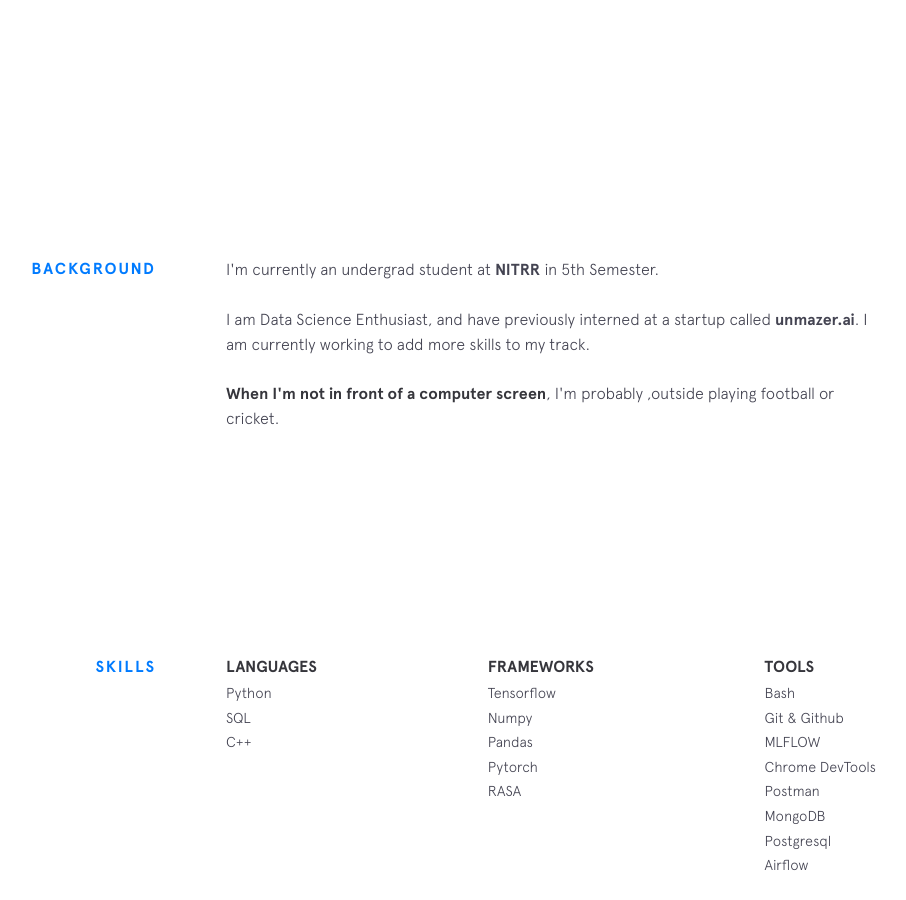
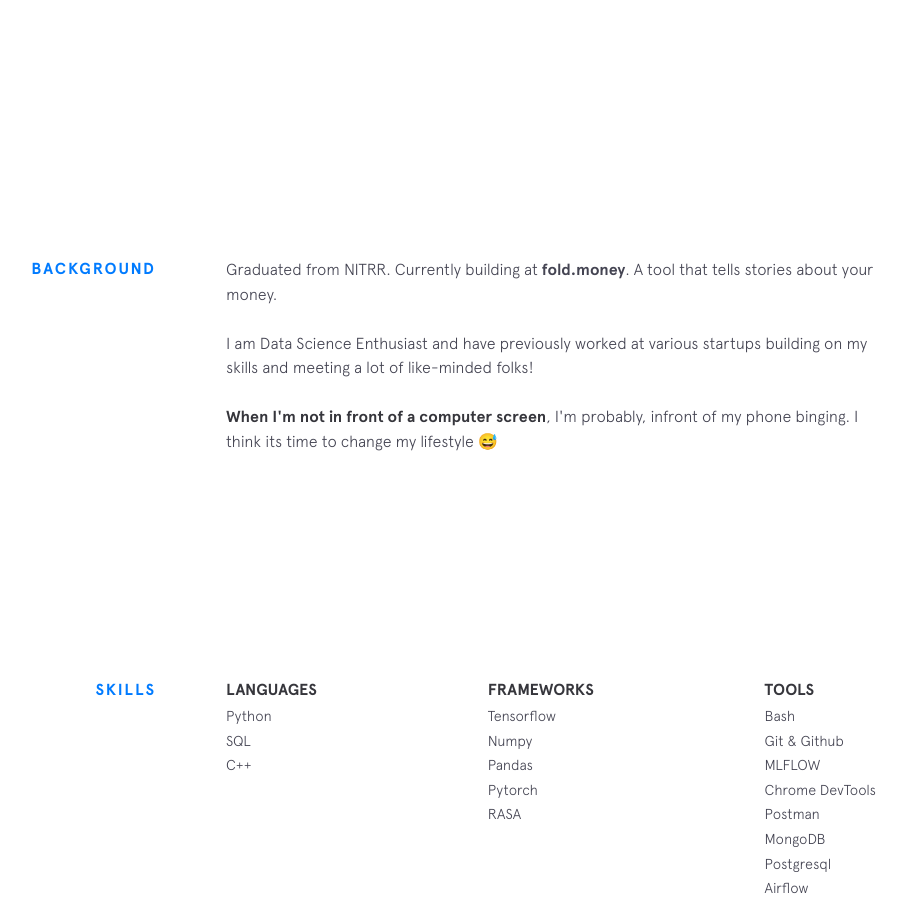
Before and after one commit to RheagalFire/rheagalfire.github.io, a Jekyll site: the page built from index.html, in a window 1280 px wide and 900 px high, scrolled down 743 px. Shown: the whole window, without its empty margins (224-1130 px from the left). Built offline with Jekyll 4.4.1, drawn with Linux system fonts in a browser that asks for light colours; nearby versions of some CDN libraries.

Commit message:
Update background.html

```diff
--- a/_includes/background.html
+++ b/_includes/background.html
@@ -2,19 +2,16 @@
   <div class="section__title">Background</div>
   <div class="section__content">
     <p>
-      I'm currently an undergrad student at
-      <a class="underline-link" href="http://nitrr.ac.in/" target="_blank"> NITRR </a> in 5th Semester.
+     Graduated from NITRR. Currently building at <a class="underline-link" href="https://fold.money/" target="_blank">fold.money</a>. A tool that tells stories about your money.
 
     </p>
 
     <p>
-      I am Data Science Enthusiast, and have previously interned at a startup called <a class="underline-link" href="https://www.unmazer.ai/" target="_blank">unmazer.ai</a>. I am currently working
-      to add more skills to my track.
+      I am Data Science Enthusiast and have previously worked at various startups building on my skills and meeting a lot of like-minded folks!
     </p>
 
     <p>
-      <strong>When I'm not in front of a computer screen</strong>, I'm probably ,outside playing football or cricket.
-    </p>
+      <strong>When I'm not in front of a computer screen</strong>, I'm probably, infront of my phone binging. I think its time to change my lifestyle 😅 </p>
 
     <!-- {% include employment-status.html %} -->
   </div>
```
